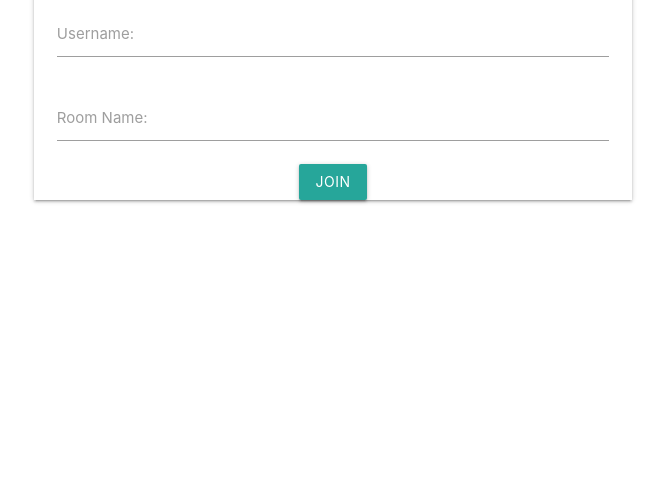
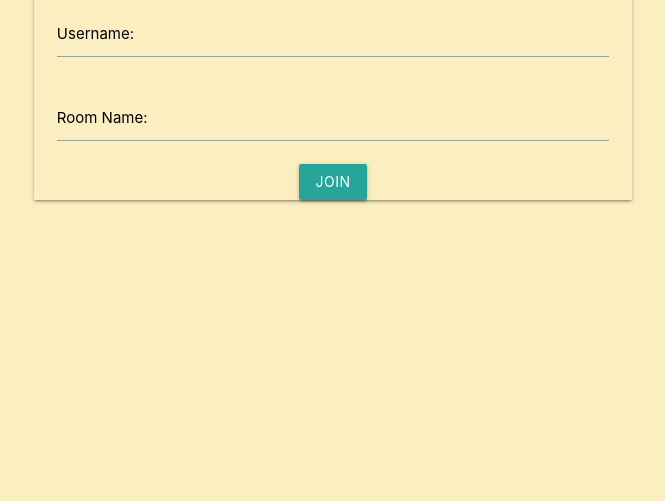
Before and after one commit to msoriano880/phone_scams_service, a website: page public/index.html in a window 1280 px wide. Shown: the part 339-840 px from the top of the page, without its empty margins (307-972 px from the left). After the commit the page ends 800 px from the top, so only its background shows below. Drawn offline with nearby package versions, Linux system fonts and the light colour scheme.

Commit message:
added style folder for css

```diff
--- a/public/index.html
+++ b/public/index.html
@@ -15,11 +15,11 @@
                         <h4 class="center">Phone Scams Service</h4>
                         <div class="col s12 input-field">
                             <input type="text" name="username" id="username" required>
-                            <label for="username">Username:</label>
+                            <label for="username" id="ucolor">Username:</label>
                         </div>
                         <div class="col s12 input-field">
                             <input type="text" name="room" id="room" required>
-                            <label for="room">Room Name:</label>
+                            <label for="room" id="rcolor">Room Name:</label>
                         </div>
                         <div class="col s12 center">
                             <input type="submit" class="btn #5cbf61" value="JOIN">
@@ -28,6 +28,7 @@
             </div>
         </div>
     </div>
+    <link rel="stylesheet" href="/style/styles.css">
      <!-- Compiled and minified CSS -->
      <link rel="stylesheet" href="https://cdnjs.cloudflare.com/ajax/libs/materialize/1.0.0/css/materialize.min.css">
      <!-- Compiled and minified JavaScript -->
--- /dev/null
+++ b/public/style/styles.css
@@ -0,0 +1,18 @@
+body{
+    background-color: #FBEEC1;
+    position: fixed;
+    top: 0;
+    left: 0;
+    min-height: 100%;
+    min-width: 1024px;
+    width: 100%;
+    height: auto;
+}
+
+#ucolor{
+    color:black;
+}
+
+#rcolor{
+    color:black;
+}
--- a/server.js
+++ b/server.js
@@ -28,7 +28,7 @@ app.post('/api', function(req, res) {
         });
     })
     .catch(function(error) {
-        console.log('trusted number')
+        console.log('you entered a trusted number')
         res.json(error);
     });
 });
```
Also changed, not shown: public/main_page.html (+1 -0 lines).
